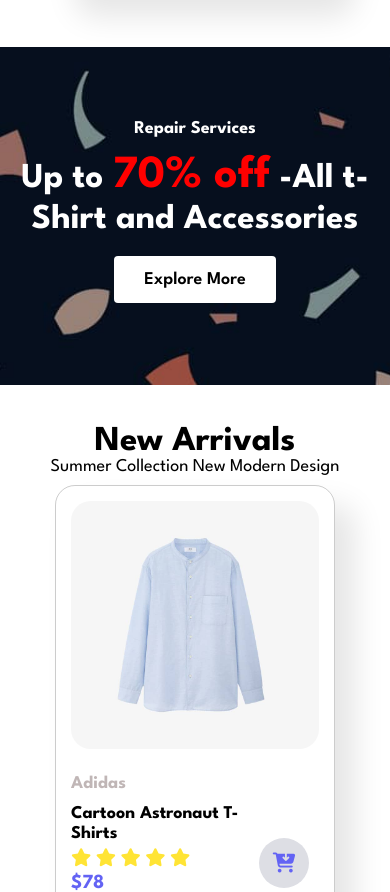
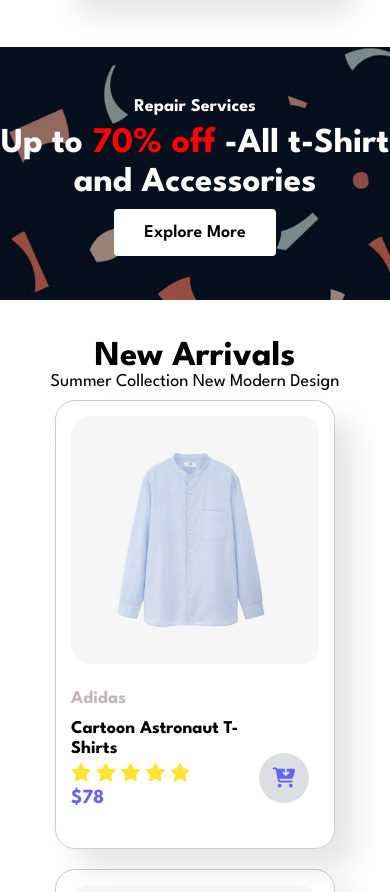
Before and after one commit to pandurang-sadgir/Ecommerce, a plain HTML site: page index.html in a window 390 px wide. Shown: the part 5723-6615 px from the top of the page. Drawn offline with Linux system fonts and the light colour scheme.

Commit message:
bannar section responsiveness

```diff
--- a/css/style.css
+++ b/css/style.css
@@ -744,6 +744,10 @@ footer .footer-content .column.column.right .part-2 .row img {
 /* Hambuger menu */
 
 @media(max-width:850px){
+    .banner{
+        height: 30vh;
+
+    }
 
     .max-width{
         padding: 0 4rem;
@@ -807,6 +811,25 @@ footer .footer-content .column.column.right .part-2 .row img {
     .header .header-content .menu-button {
         display:block;
     }
+
+    .banner .banner-content h6{
+        margin-top: 1rem;
+        line-height: 3rem;
+
+    }
+
+
+    .banner .banner-content h2 span{
+        font-size: 3.6rem;
+        line-height: 4.4rem;
+    }
+    .banner .banner-content button{
+        margin: 1rem  0;
+
+    }
+
+
+
 
 }
 
```
